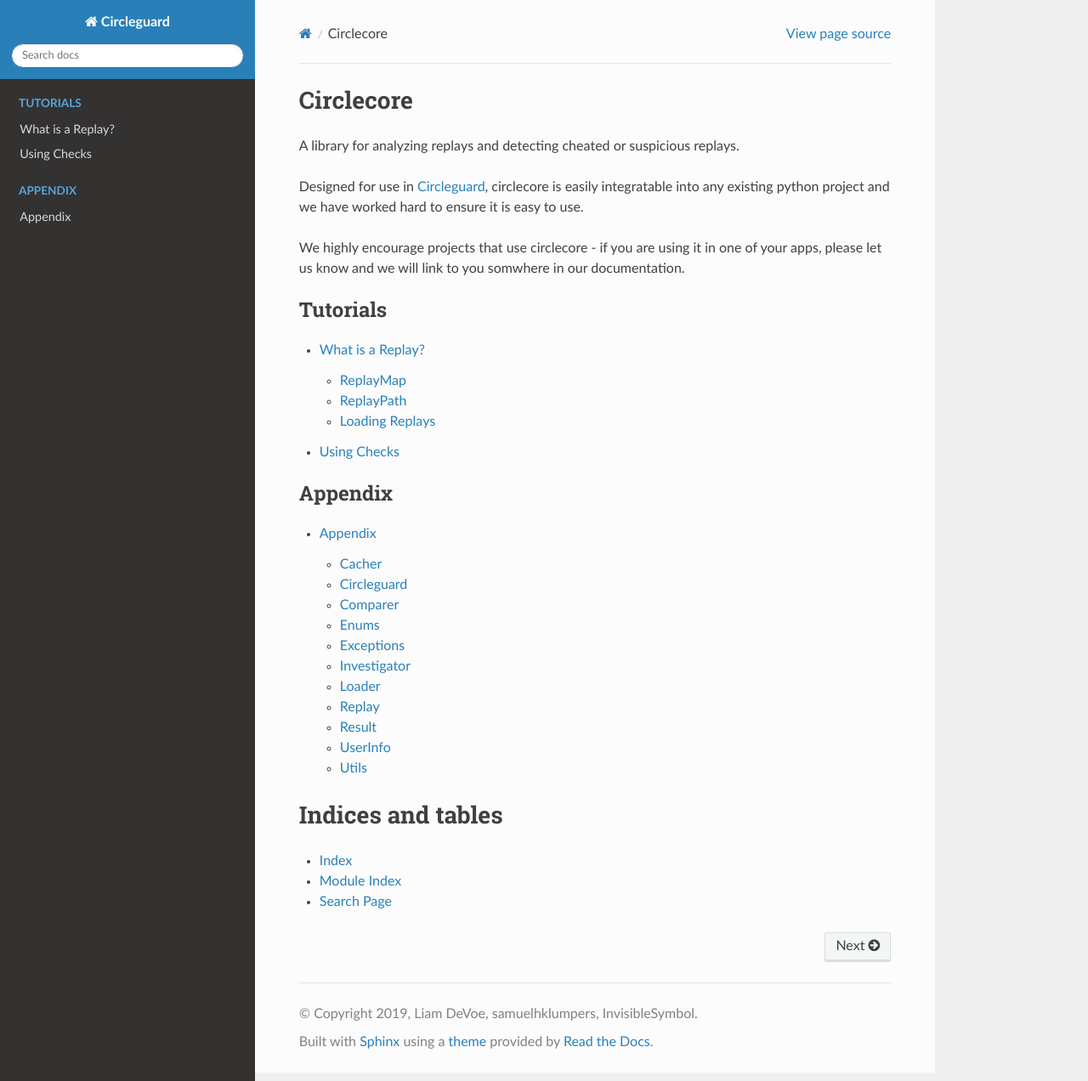
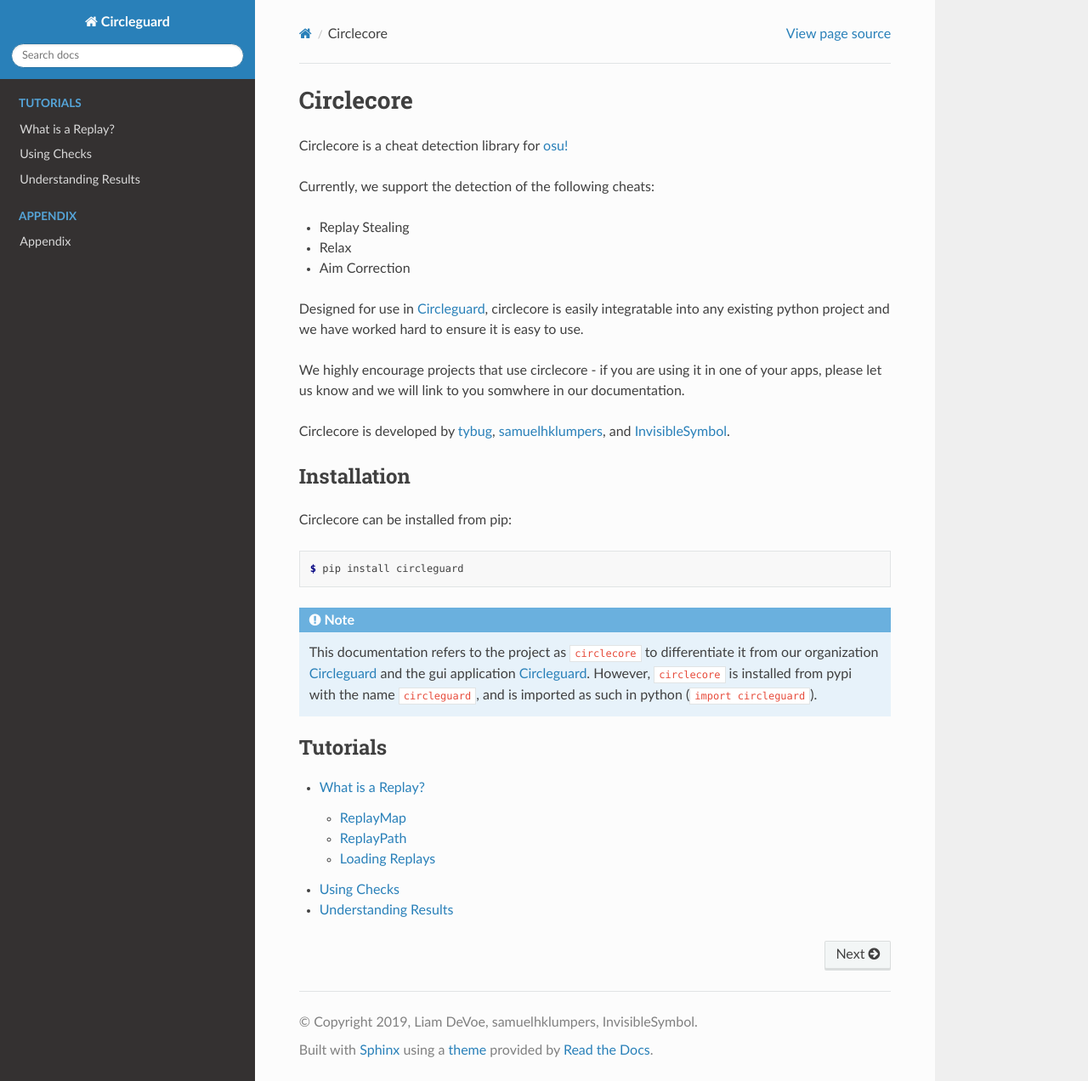
Before and after one commit to circleguard/circlecore, a Sphinx documentation site: the page built from source/index.rst, in a window 1280 px wide and 1272 px high. Shown: the whole window at 85% size. Built offline with Sphinx 7.4.7 and the Read the Docs theme 2.0.0, drawn with Linux system fonts in a browser that asks for light colours.

Commit message:
update tutorial pages

```diff
--- a/source/conf.py
+++ b/source/conf.py
@@ -38,7 +38,7 @@
 html_static_path = ['_static']
 
 
-# class references that we want to use easily in any file
+# references that we want to use easily in any file
 rst_prolog = """
 .. |ReplayMap| replace:: :class:`~circleguard.replay.ReplayMap`
 .. |ReplayPath| replace:: :class:`~circleguard.replay.ReplayPath`
@@ -46,4 +46,9 @@
 .. |Check| replace:: :class:`~circleguard.replay.Check`
 .. |cg.run| replace:: :func:`cg.run <circleguard.circleguard.Circleguard.run>`
 .. |Result| replace:: :class:`~circleguard.result.Result`
+.. _Circleguard: https://github.com/circleguard/circleguard
+.. _osu!: http://osu.ppy.sh
+.. _tybug: https://github.com/tybug
+.. _samuelhklumpers: https://github.com/samuelhklumpers
+.. _InvisibleSymbol: https://github.com/InvisibleSymbol
 """
--- a/source/index.rst
+++ b/source/index.rst
@@ -2,15 +2,40 @@
 Circlecore
 ==========
 
-A library for analyzing replays and detecting cheated or suspicious replays.
+Circlecore is a cheat detection library for `osu!`_
 
-Designed for use in `Circleguard <https://github.com/circleguard/circleguard>`_,
-circlecore is easily integratable into any existing python project and we
-have worked hard to ensure it is easy to use.
+Currently, we support the detection of the following cheats:
+
+* Replay Stealing
+* Relax
+* Aim Correction
+
+Designed for use in Circleguard_, circlecore is easily integratable into any
+existing python project and we have worked hard to ensure it is easy to use.
 
 We highly encourage projects that use circlecore - if you are using it in one
 of your apps, please let us know and we will link to you somwhere in
 our documentation.
+
+Circlecore is developed by tybug_, samuelhklumpers_, and InvisibleSymbol_.
+
+Installation
+------------
+
+Circlecore can be installed from pip:
+
+.. code-block:: console
+
+    $ pip install circleguard
+
+.. note::
+
+    This documentation refers to the project as ``circlecore`` to differentiate
+    it from our organization `Circleguard <https://github.com/circleguard>`__
+    and the gui application Circleguard_. However, ``circlecore`` is installed
+    from pypi with the name ``circleguard``, and is imported as such in python
+    (``import circleguard``).
+
 
 .. toctree::
     :maxdepth: 2
@@ -18,17 +43,10 @@
 
     what-is-a-replay
     using-checks
-
+    understanding-results
 
 .. toctree::
     :caption: Appendix
+    :hidden:
 
     appendix
-
-
-Indices and tables
-==================
-
-* :ref:`genindex`
-* :ref:`modindex`
-* :ref:`search`
--- a/source/understanding-results.rst
+++ b/source/understanding-results.rst
@@ -1,7 +1,7 @@
 Understanding Results
 =====================
 Each |Result| subclass corresponds to a different type of cheat that
-circleguard supports detecting. A full list of |Result|\s can be found under
+circlecore supports detecting. A full list of |Result|\s can be found under
 the subclasses of :class:`~circleguard.result.Result`.
 
 Although you should look at specific |Result|\s' documentation for the
@@ -16,5 +16,3 @@
 * ``similarity`` - roughly speaking, the average distance in pixels between the
   two replays
 * ``ischeat`` - whether ``similarity`` was below whatever threshold we set
-
-s
--- a/source/what-is-a-replay.rst
+++ b/source/what-is-a-replay.rst
@@ -1,7 +1,7 @@
 What is a Replay?
 =================
 
-|Replay|\s are the most basic object in Circleguard. We define two
+|Replay|\s are the most basic object in Circlecore. We define two
 |Replay| subclasses, |ReplayMap| and |ReplayPath|, though we support users
 subclassing |Replay| or its two subclasses.
 
```
